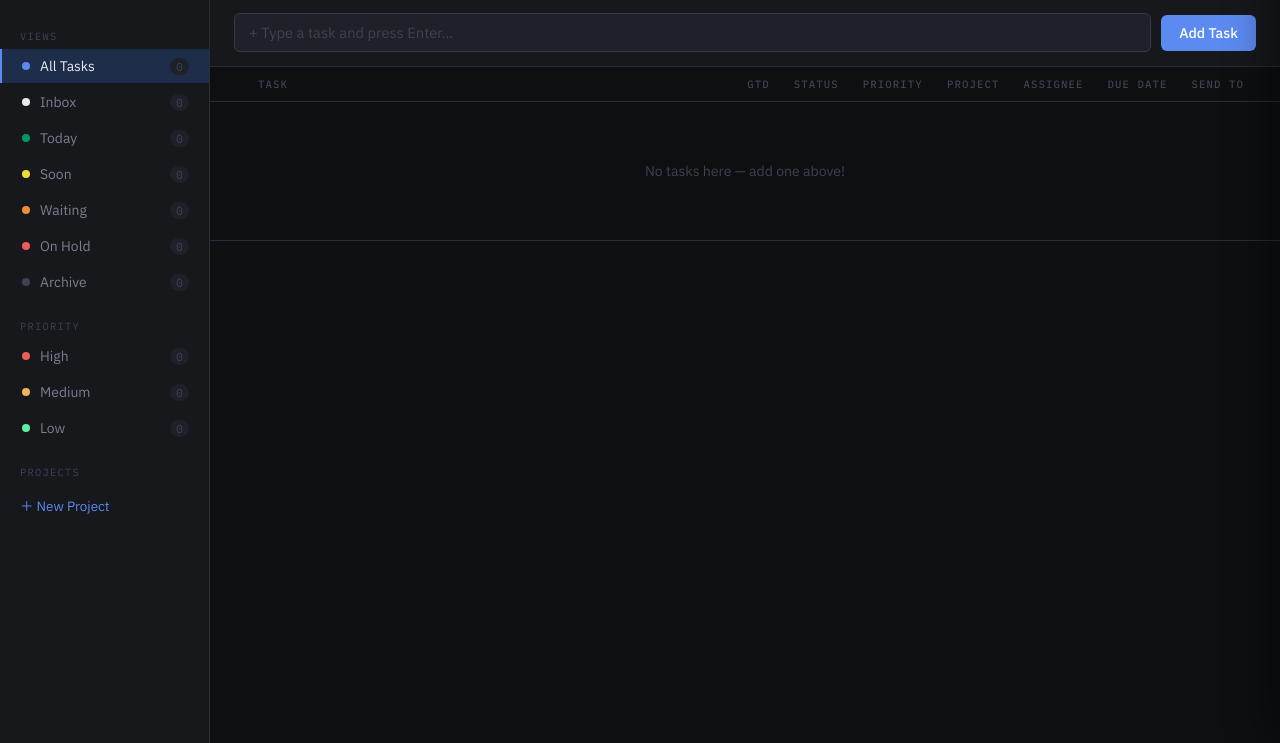
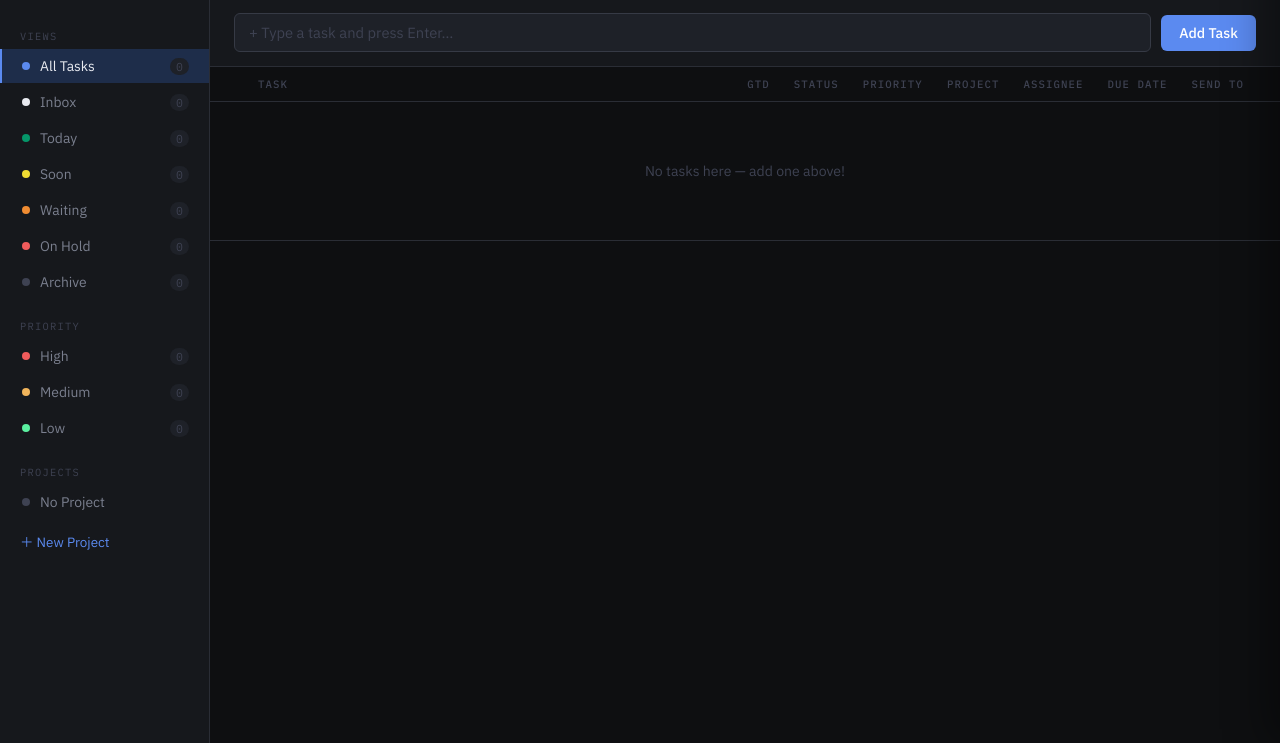
Before and after one commit to shandower-421/pumatracker, a Flask app: page / in a window 1280 px wide. Shown: the part 57-800 px from the top of the page. Run offline with Flask 3, Linux system fonts and the light colour scheme; the visitor is signed in with stand-in values (Sample User, id 1); data comes from the database, SQL or seed files in the repository; data that the repository does not hold is empty.

Commit message:
Add 'No Project' sidebar filter for unassigned tasks
Co-Authored-By: Claude Sonnet 4.6 <noreply@anthropic.com>

```diff
--- a/app.py
+++ b/app.py
@@ -197,8 +197,9 @@ def get_tasks():
     f_prio    = request.args.get('priority', '')
     f_status  = request.args.get('status', '')
     f_gtd     = request.args.get('gtd', '')
-    f_group   = request.args.get('group_id', '')
-    archived  = request.args.get('archived', '0')
+    f_group      = request.args.get('group_id', '')
+    f_no_project = request.args.get('no_project', '')
+    archived     = request.args.get('archived', '0')
     uid       = session['user_id']
 
     query  = ('SELECT t.*, u.username as assignee_name, g.name as group_name '
@@ -230,10 +231,11 @@ def get_tasks():
         query += f' AND {clause}'
         params.append(val)
 
-    if f_prio:   query += ' AND t.priority = ?';  params.append(f_prio)
-    if f_status: query += ' AND t.status = ?';    params.append(f_status)
-    if f_gtd:    query += ' AND t.gtd = ?';       params.append(f_gtd)
-    if f_group:  query += ' AND t.group_id = ?';  params.append(int(f_group))
+    if f_prio:        query += ' AND t.priority = ?';       params.append(f_prio)
+    if f_status:      query += ' AND t.status = ?';        params.append(f_status)
+    if f_gtd:         query += ' AND t.gtd = ?';           params.append(f_gtd)
+    if f_group:       query += ' AND t.group_id = ?';      params.append(int(f_group))
+    if f_no_project:  query += ' AND t.group_id IS NULL'
 
     query += (" ORDER BY CASE t.gtd"
               " WHEN 'Inbox' THEN 0"
--- a/templates/index.html
+++ b/templates/index.html
@@ -298,6 +298,9 @@ tr.drop-below td { box-shadow:inset 0 -2px 0 0 var(--accent); }
     </div>
 
     <div class="sidebar-label" style="margin-top:8px">Projects</div>
+    <div class="sidebar-item" onclick="setView('no-project',this)">
+      <div class="sidebar-dot" style="background:var(--text-faint)"></div>No Project
+    </div>
     <div id="sidebarGroups"></div>
     <button class="sidebar-new-group-btn" onclick="createProject()">＋ New Project</button>
   </div>
@@ -481,6 +484,12 @@ async function loadTasks() {
   if (currentView.startsWith('group-')) {
     params.set('view', 'all');
     params.set('group_id', currentView.split('-')[1]);
+  }
+
+  // No-project view: tasks with no project assigned
+  if (currentView === 'no-project') {
+    params.set('view', 'all');
+    params.set('no_project', '1');
   }
 
   // Archive view fetches only archived tasks
```
